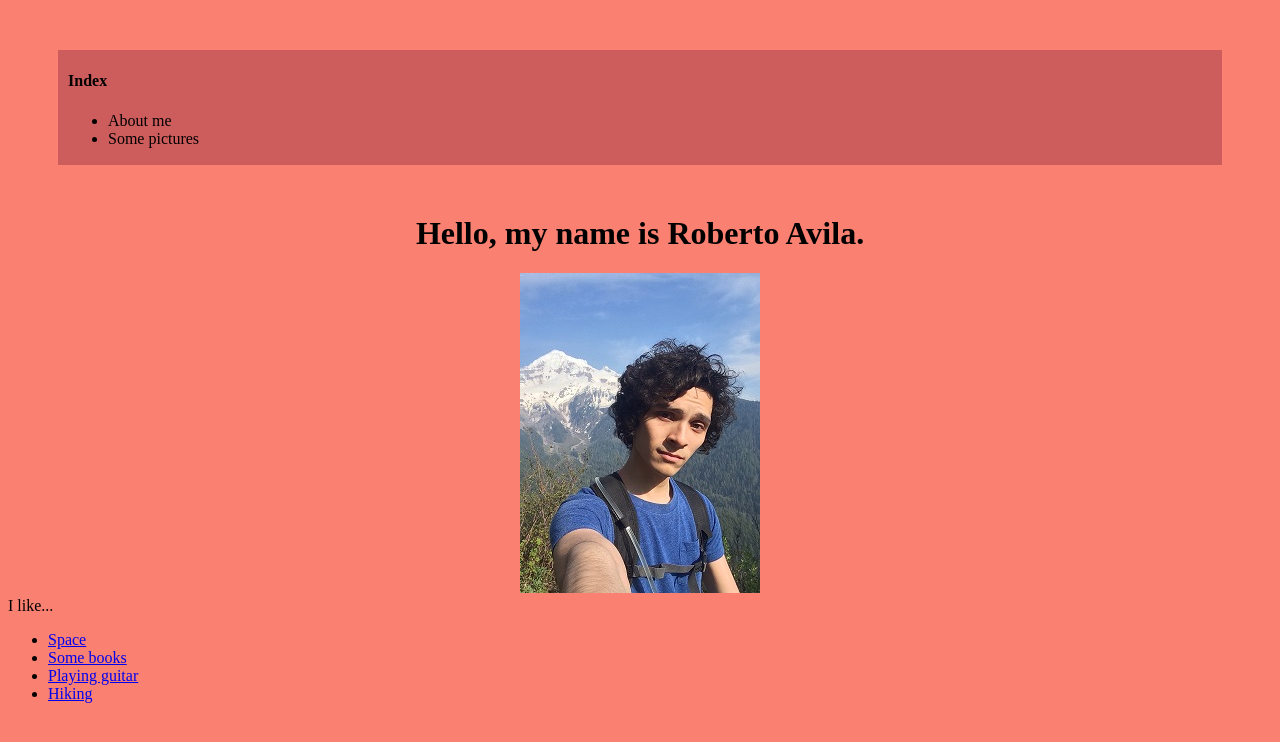
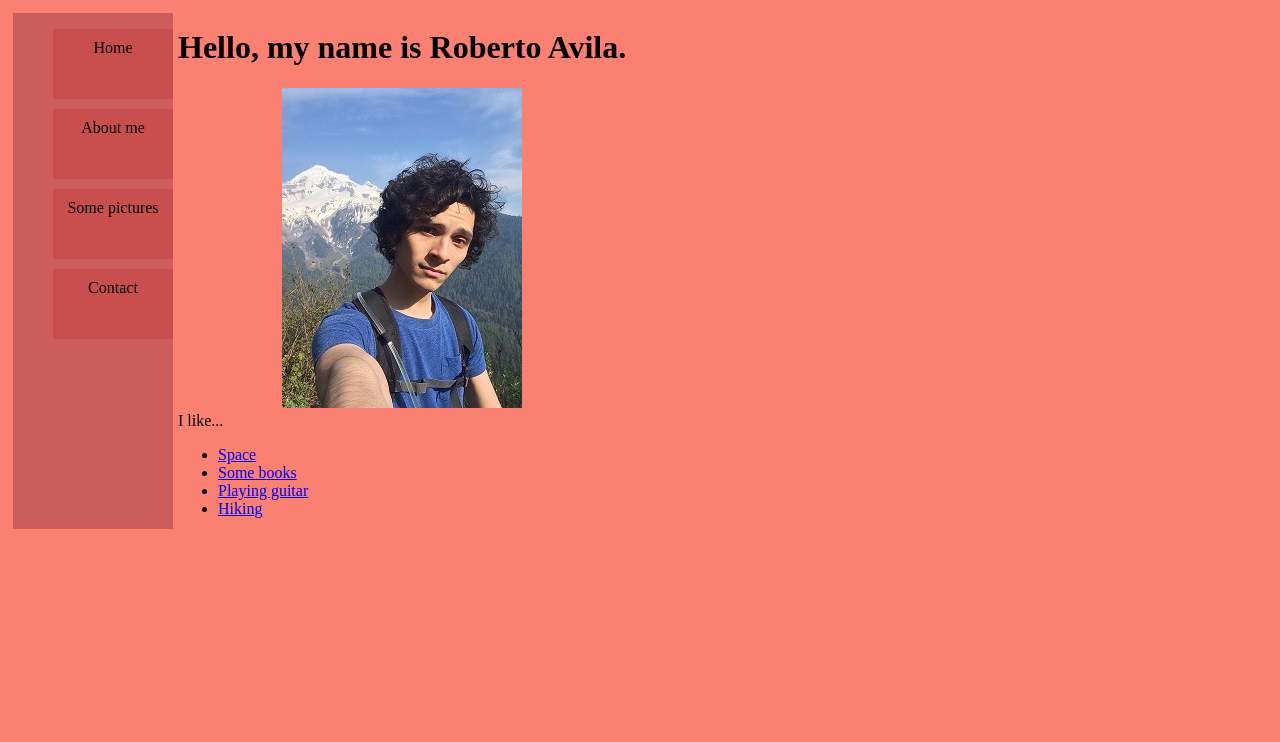
Before and after one commit to AvilaRoberto/AvilaRoberto.github.io, a plain HTML site: page index.html in a window 1280 px wide. Drawn offline with Linux system fonts and the light colour scheme.

Commit message:
Add files via upload

```diff
--- a/index.html
+++ b/index.html
@@ -9,10 +9,11 @@
 <body>
 
 	<div class="nav">
-		<h4>Index</h4>
 		<ul>
-			<li>About me</li>
-			<li>Some pictures</li>
+			<li class="nav-item">Home</li>
+			<li class="nav-item">About me</li>
+			<li class="nav-item">Some pictures</li>
+			<li class="nav-item">Contact</li>
 		</ul>
 	</div>
 
--- a/main.css
+++ b/main.css
@@ -6,8 +6,23 @@ body {
 	background-color: #FA8072;
 }
 
+.container {
+	display: flex;
+}
+
 .nav {
 	background-color: #CD5C5C;
-	margin: 50px;
-	padding: 1px 10px;
+	margin: 5px;
 }
+
+.nav-item {
+	background-color: #C94F4F;
+	list-style: none;
+	width: 100px;
+	height: 50px;
+	margin-top: 10px;
+	padding: 10px;
+
+	vertical-align: center;
+	text-align: center;
+}
```
